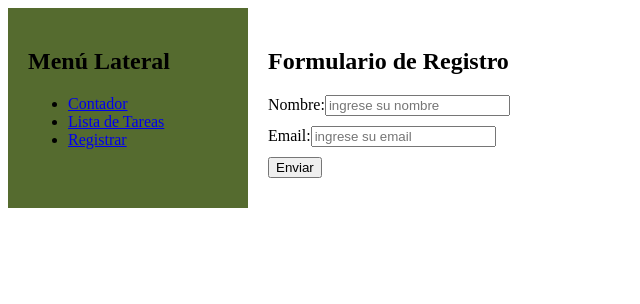
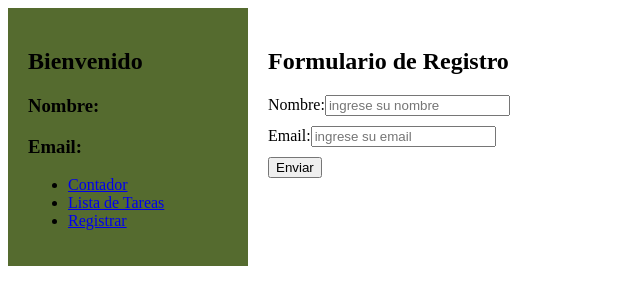
Before and after one commit to Rodricklp/curso_vuejs, a Vue app: page /registrar in a window 1280 px wide. Shown: the top 304 px of the page, without its empty margins (0-640 px from the left). Built offline with nearby package versions, Linux system fonts and the light colour scheme.

Commit message:
Store Pinia

```diff
--- a/src/components/SideBar.vue
+++ b/src/components/SideBar.vue
@@ -1,10 +1,24 @@
 <script setup>
+import { useRegistrarStore } from '@/modules/registrar/stores/registrarStore';
+import { ref, watch } from 'vue';
 
+const registrarStore = useRegistrarStore()
+const nombre = ref(registrarStore.nombre.value)
+const email = ref(registrarStore.email.value)
+
+watch(() => registrarStore.nombre, (newValue) => {
+    nombre.value = newValue
+})
+watch(() => registrarStore.email, (newValue) => {
+    email.value = newValue
+})
 </script>
 
 <template>
 <div class="sidebar">
-    <h2>Menú Lateral</h2>
+    <h2>Bienvenido</h2>
+    <h3>Nombre: {{ nombre }}</h3>
+    <h3>Email: {{ email }}</h3>
     <ul>
         <li><router-link to="contador">Contador</router-link></li>
         <li><router-link to="listaTareas">Lista de Tareas</router-link></li>
--- /dev/null
+++ b/src/modules/registrar/stores/registrarStore.js
@@ -0,0 +1,13 @@
+import { defineStore } from "pinia"
+import { ref } from "vue"
+
+export const useRegistrarStore = defineStore('registrar', () => {
+    const nombre = ref("")
+    const email = ref("")
+    const guardarRegistro = (nombreForm, emailForm) => {
+        nombre.value = nombreForm
+        email.value = emailForm
+    }
+
+    return {nombre, email, guardarRegistro}
+})
--- a/src/modules/registrar/views/RegistrarView.vue
+++ b/src/modules/registrar/views/RegistrarView.vue
@@ -1,8 +1,15 @@
 <script setup>
 import { Form, Field, ErrorMessage } from 'vee-validate'
 import { schema } from '../schemas/validationSchema'
+import { useRegistrarStore } from '../stores/registrarStore'
+import { ref } from 'vue'
+
+const registrarStore = useRegistrarStore()
+const nombre = ref("")
+const email = ref("")
 
 const onSubmit = () => {
+    registrarStore.guardarRegistro(nombre.value, email.value)
     console.log("Se ha enviado el formulario.")
 }
 </script>
@@ -14,13 +21,13 @@
         <Form action="" :validation-schema="schema" @submit="onSubmit">
             <div class="form">
                 <label for="nombre">Nombre:</label>
-                <Field type="text" placeholder="ingrese su nombre" name="nombre" />
+                <Field type="text" placeholder="ingrese su nombre" name="nombre" v-model="nombre" />
                 <ErrorMessage name="nombre"></ErrorMessage>
             </div>
 
             <div class="form">
                 <label for="email">Email:</label>
-                <Field type="email" placeholder="ingrese su email" name="email" />
+                <Field type="email" placeholder="ingrese su email" name="email" v-model="email" />
                 <ErrorMessage name="email"></ErrorMessage>
             </div>
             <div class="form">
```
